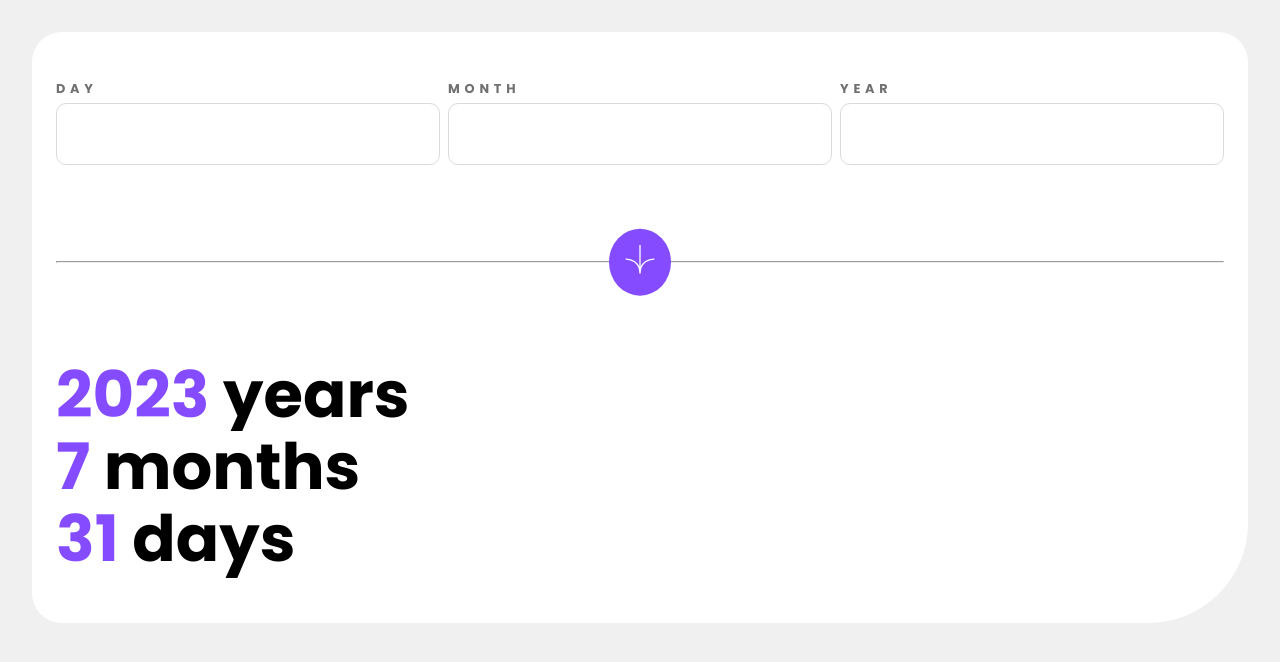
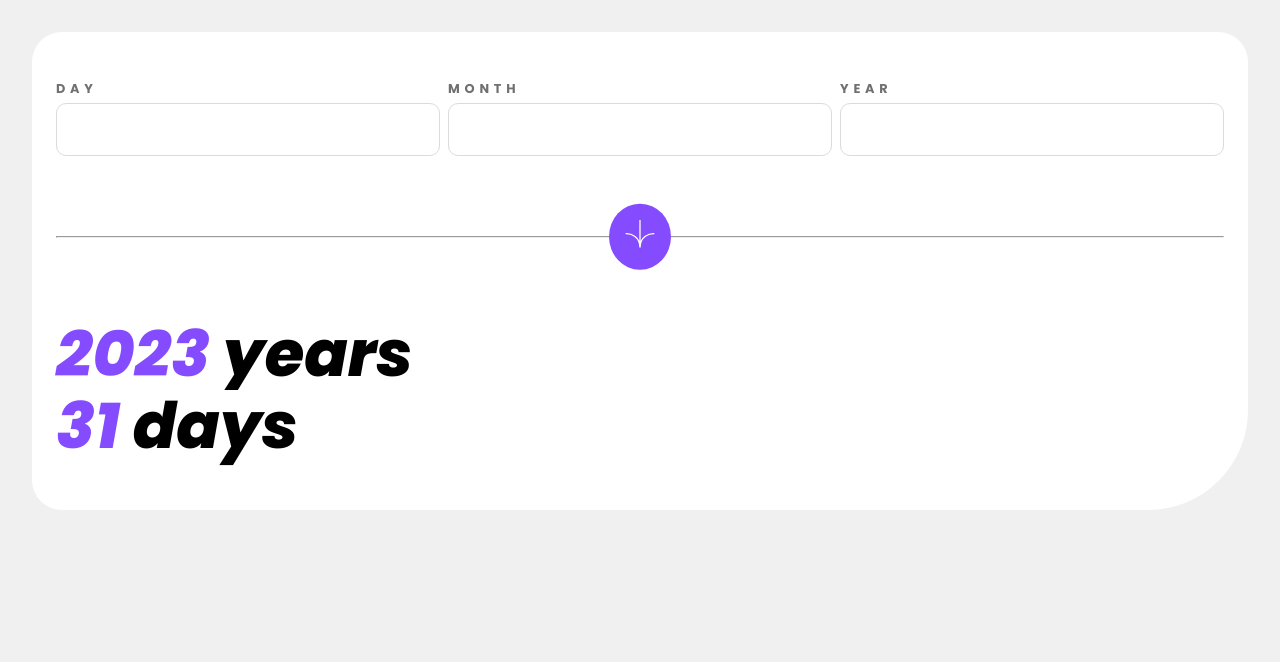
Before and after one commit to Haimyess/frontendmentor, a website: page age-calculator-app-main/age-calculator.html in a window 1280 px wide. Both pictures are taken after a click on the button 640 px from the left and 262 px from the top of the page. Drawn offline with Linux system fonts and the light colour scheme.

Commit message:
Added functionality to the display function

```diff
--- a/age-calculator-app-main/age-calc.css
+++ b/age-calculator-app-main/age-calc.css
@@ -31,7 +31,7 @@
 
   display: flex;
   flex-direction: column;
-  gap: 6rem;
+  gap: 5rem;
   padding: 3rem 1.5rem;
   margin: 2rem;
   /* border: 1px solid red; */
@@ -58,11 +58,13 @@
 .output-wrapper span {
   color: var(--purple);
   background-color: var(--white);
+  font-style: italic;
 }
 .output-wrapper p {
   background-color: var(--white);
   font-size: 4rem;
   font-weight: 800;
+  font-style: italic;
 
 
 }
@@ -85,7 +87,7 @@ label {
 
 input {
   width: 100%;
-  padding: .8rem 1rem;
+  padding: .5rem 1rem;
   border: 1px solid var(--lighGrey);
   border-radius: 10px;
   background-color: var(--white);
@@ -127,3 +129,7 @@ input {
   object-fit: contain;
   background-color: var(--purple);
 }
+
+.hide {
+  display: none;
+}
--- a/age-calculator-app-main/age-calculator.html
+++ b/age-calculator-app-main/age-calculator.html
@@ -57,7 +57,7 @@
         <!-- Years -->
         <p><span id="years"></span> years</p>
         <!-- Months -->
-        <p><span id="months"></span> months</p>
+        <p id="month-text"><span id="months"></span> months</p>
         <!-- Days  -->
         <p><span id="days"></span> days</p>
       </div>
--- a/dest/age-calculator-app-main/age-calc.js
+++ b/dest/age-calculator-app-main/age-calc.js
@@ -28,7 +28,12 @@ function calculateAge(dayVal, monthVal, yearVal) {
 }
 function displayAge(year, month, day) {
     var _a, _b, _c;
-    const yearOutput = ((_a = document.getElementById("years")) === null || _a === void 0 ? void 0 : _a.innerText = year);
-    const monthOutput = ((_b = document.getElementById("months")) === null || _b === void 0 ? void 0 : _b.innerText = month);
+    if (month > 0) {
+        const monthOutput = ((_a = document.getElementById("months")) === null || _a === void 0 ? void 0 : _a.innerText = month);
+    }
+    const text = document.querySelector(".output-wrapper :nth-child(2)");
+    // console.log(text);
+    text === null || text === void 0 ? void 0 : text.classList.add("hide");
+    const yearOutput = ((_b = document.getElementById("years")) === null || _b === void 0 ? void 0 : _b.innerText = year);
     const dayOutput = ((_c = document.getElementById("days")) === null || _c === void 0 ? void 0 : _c.innerText = day);
 }
```
Also changed, not shown: age-calculator-app-main/age-calc.ts (+9 -2 lines).
